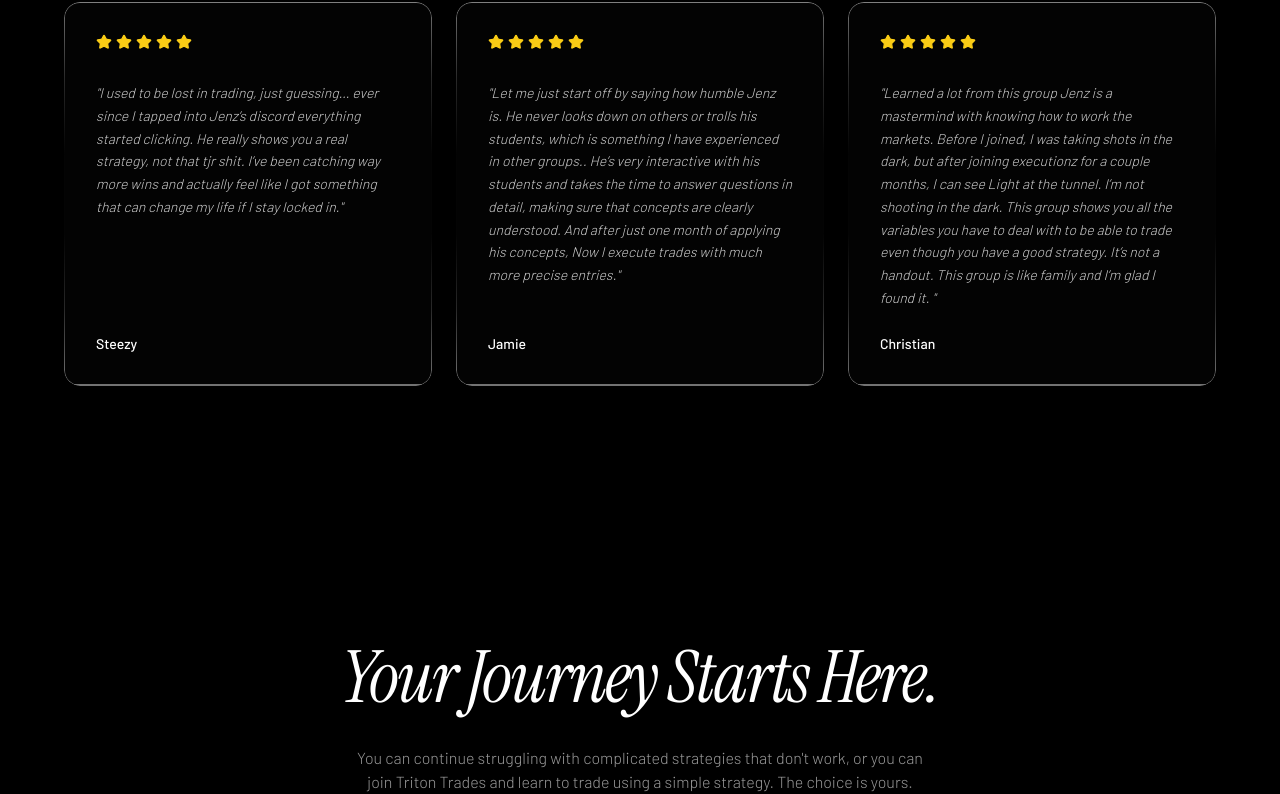
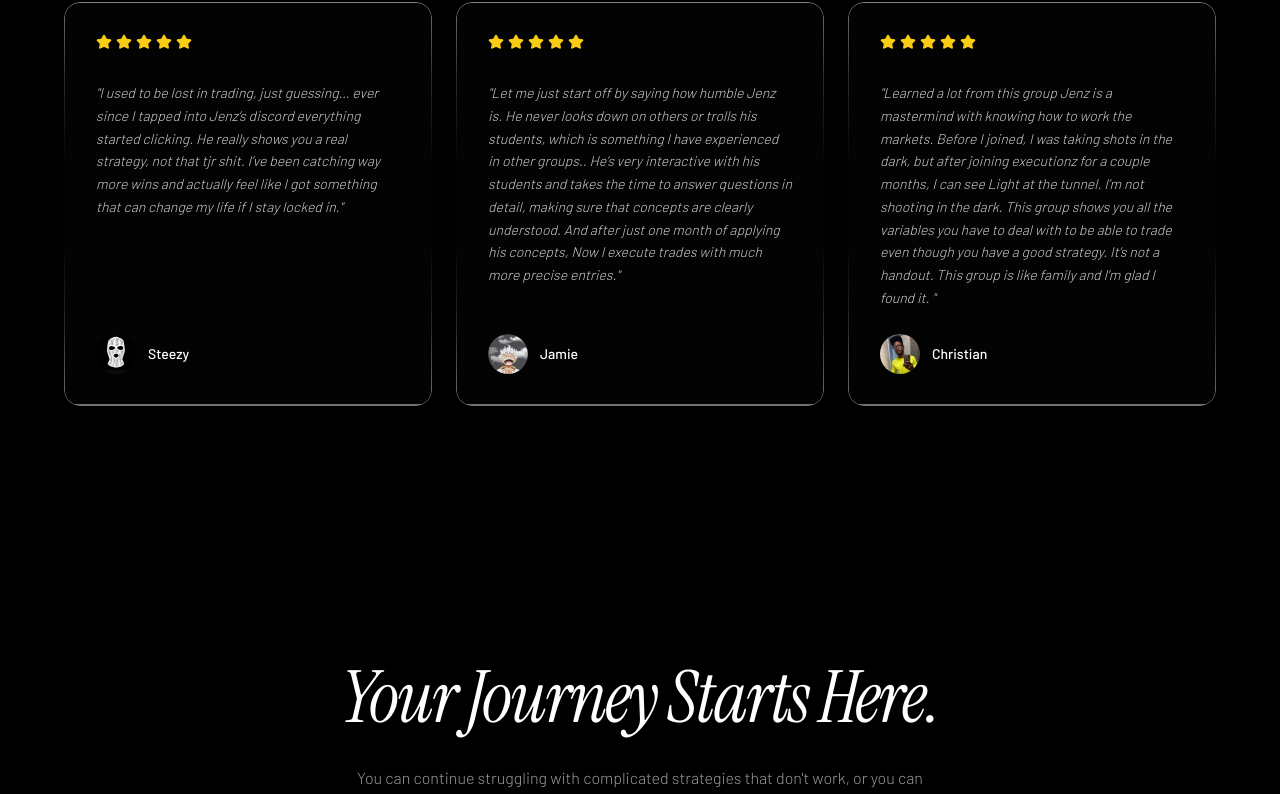
Before and after one commit to w1mayankz/TritonTrades-71f26, a React (Vite) app: page / in a window 1280 px wide. Shown: the part 4657-5451 px from the top of the page. Built offline with nearby package versions, Linux system fonts and the light colour scheme.

Commit message:
Update Testimonials.jsx

```diff
--- a/src/components/Testimonials.jsx
+++ b/src/components/Testimonials.jsx
@@ -1,21 +1,27 @@
 import { motion } from 'motion/react'
 import { Star } from 'lucide-react'
+import steezyImg from '../steezy.png'
+import jamieImg from '../jamie.png'
+import christianImg from '../christian.png'
 
 const items = [
   {
     quote: "I used to be lost in trading, just guessing… ever since I tapped into Jenz’s discord everything started clicking. He really shows you a real strategy, not that tjr shit. I’ve been catching way more wins and actually feel like I got something that can change my life if I stay locked in.",
     name: 'Steezy',
     role: 'Student',
+    image: steezyImg,
   },
   {
     quote: "Let me just start off by saying how humble Jenz is. He never looks down on others or trolls his students, which is something I have experienced in other groups.. He’s very interactive with his students and takes the time to answer questions in detail, making sure that concepts are clearly understood. And after just one month of applying his concepts, Now I execute trades with much more precise entries.",
     name: 'Jamie',
     role: 'Student',
+    image: jamieImg,
   },
   {
     quote: "Learned a lot from this group Jenz is a mastermind with knowing how to work the markets. Before I joined, I was taking shots in the dark, but after joining executionz for a couple months, I can see Light at the tunnel. I’m not shooting in the dark. This group shows you all the variables you have to deal with to be able to trade even though you have a good strategy. It’s not a handout. This group is like family and I’m glad I found it. ",
     name: 'Christian',
     role: 'Student',
+    image: christianImg,
   },
 ]
 
@@ -49,8 +55,15 @@
             <p className="text-white/80 font-body font-light text-sm italic leading-relaxed">
               "{t.quote}"
             </p>
-            <div className="flex flex-col mt-auto">
-              <span className="text-white font-body font-medium text-sm">{t.name}</span>
+            <div className="flex items-center gap-3 mt-auto">
+              <img
+                src={t.image}
+                alt={t.name}
+                className="w-10 h-10 rounded-full object-cover"
+              />
+              <div className="flex flex-col">
+                <span className="text-white font-body font-medium text-sm">{t.name}</span>
+              </div>
             </div>
           </motion.div>
         ))}
```
